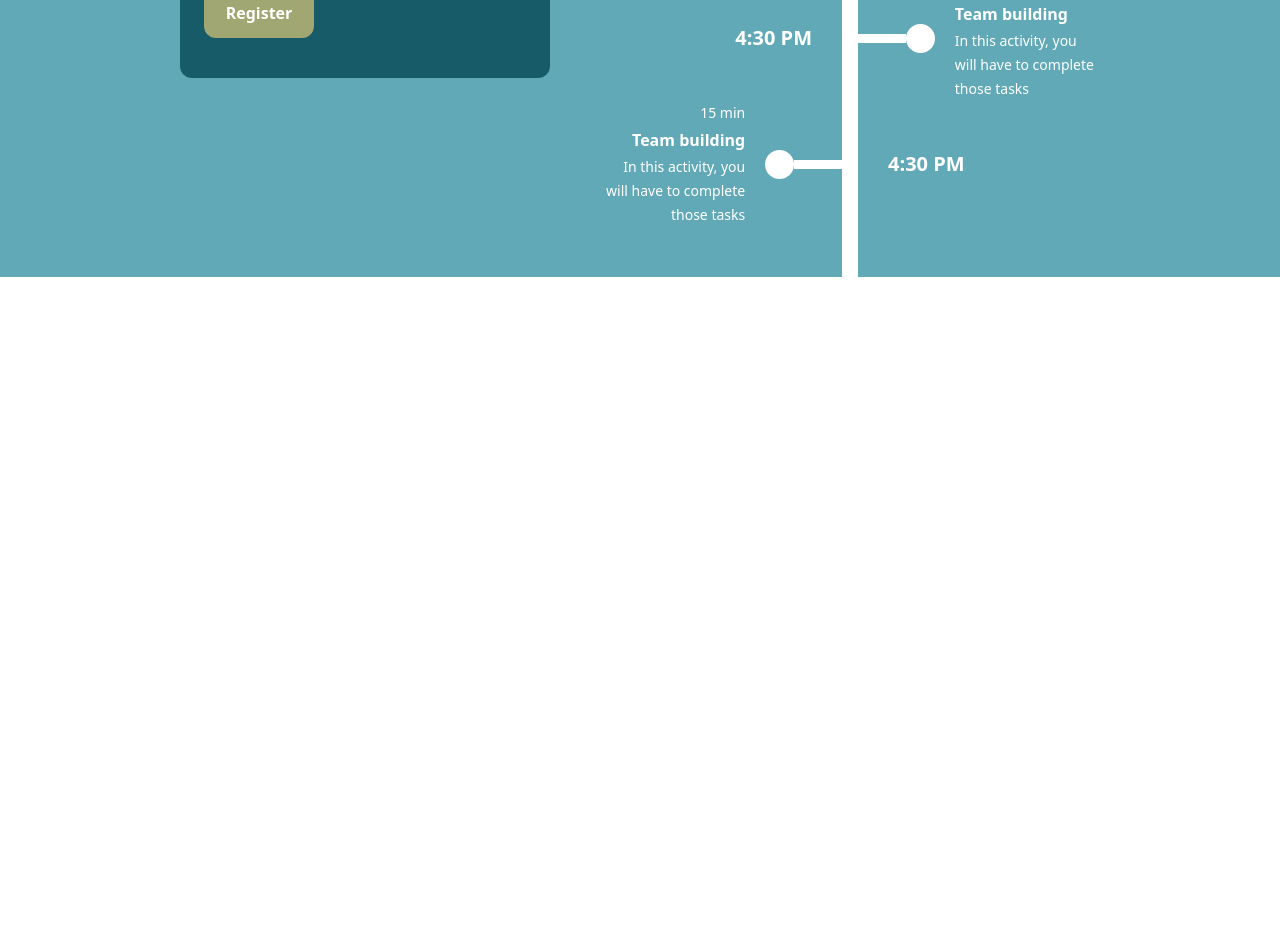
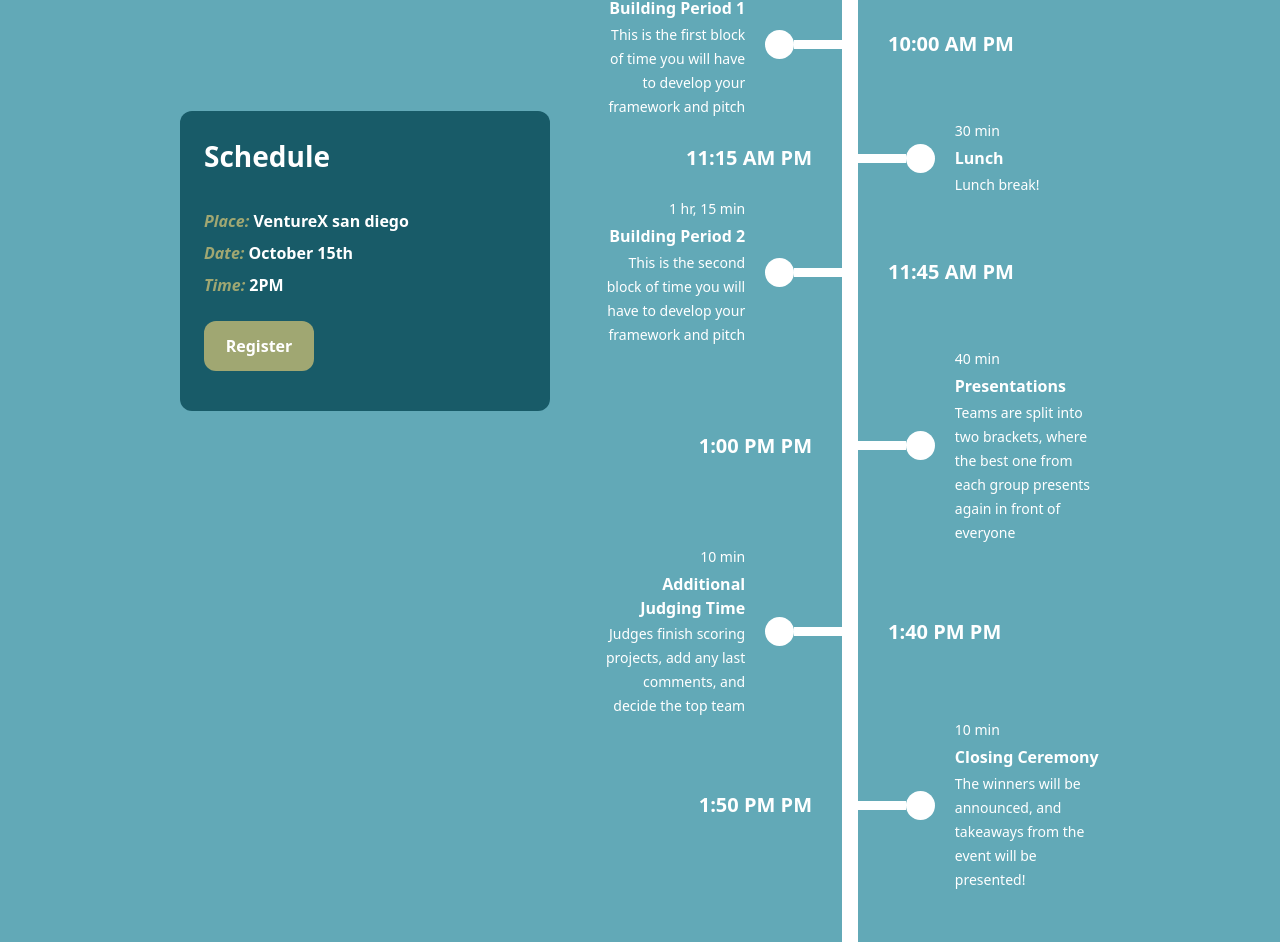
Before and after one commit to treasure-hacks/cause-hackathon-site, a Next.js app: page / in a window 1280 px wide. Shown: the part 3902-4844 px from the top of the page. Before the commit the page ends 4179 px from the top, so only its background shows below. Built offline with nearby package versions, Linux system fonts and the light colour scheme.

Commit message:
update schedule content

```diff
--- a/components/ScheduleSection.js
+++ b/components/ScheduleSection.js
@@ -1,34 +1,52 @@
 
 const schedule=[
     {
-        title:"Team building",
-        time:"4:30",
+        title:"Kickoff Meeting",
+        time:"9:30 AM",
         duration:"15 min",
-        description:"In this activity, you will have to complete those tasks"
+        description:"Here, we will go over details like timing, presentation requirements, and general advice."
     },
     {
-        title:"Team building",
-        time:"4:30",
+        title:"Team Building",
+        time:"9:45 AM",
         duration:"15 min",
-        description:"In this activity, you will have to complete those tasks"
+        description:"In groups of 10 students, 5 nonprofits, and 5 for-profits, you will network and form your team."
     },
     {
-        title:"Team building",
-        time:"4:30",
-        duration:"15 min",
-        description:"In this activity, you will have to complete those tasks"
+        title:"Building Period 1",
+        time:"10:00 AM",
+        duration:"1 hr, 15 min",
+        description:"This is the first block of time you will have to develop your framework and pitch"
     },
     {
-        title:"Team building",
-        time:"4:30",
-        duration:"15 min",
-        description:"In this activity, you will have to complete those tasks"
+        title:"Lunch",
+        time:"11:15 AM",
+        duration:"30 min",
+        description:"Lunch break!"
     },
     {
-        title:"Team building",
-        time:"4:30",
-        duration:"15 min",
-        description:"In this activity, you will have to complete those tasks"
+        title:"Building Period 2",
+        time:"11:45 AM",
+        duration:"1 hr, 15 min",
+        description:"This is the second block of time you will have to develop your framework and pitch"
+    },
+    {
+        title:"Presentations",
+        time:"1:00 PM",
+        duration:"40 min",
+        description:"Teams are split into two brackets, where the best one from each group presents again in front of everyone"
+    },
+    {
+        title:"Additional Judging Time",
+        time:"1:40 PM",
+        duration:"10 min",
+        description:"Judges finish scoring projects, add any last comments, and decide the top team"
+    },
+    {
+        title:"Closing Ceremony",
+        time:"1:50 PM",
+        duration:"10 min",
+        description:"The winners will be announced, and takeaways from the event will be presented!"
     },
 
 ];
```
